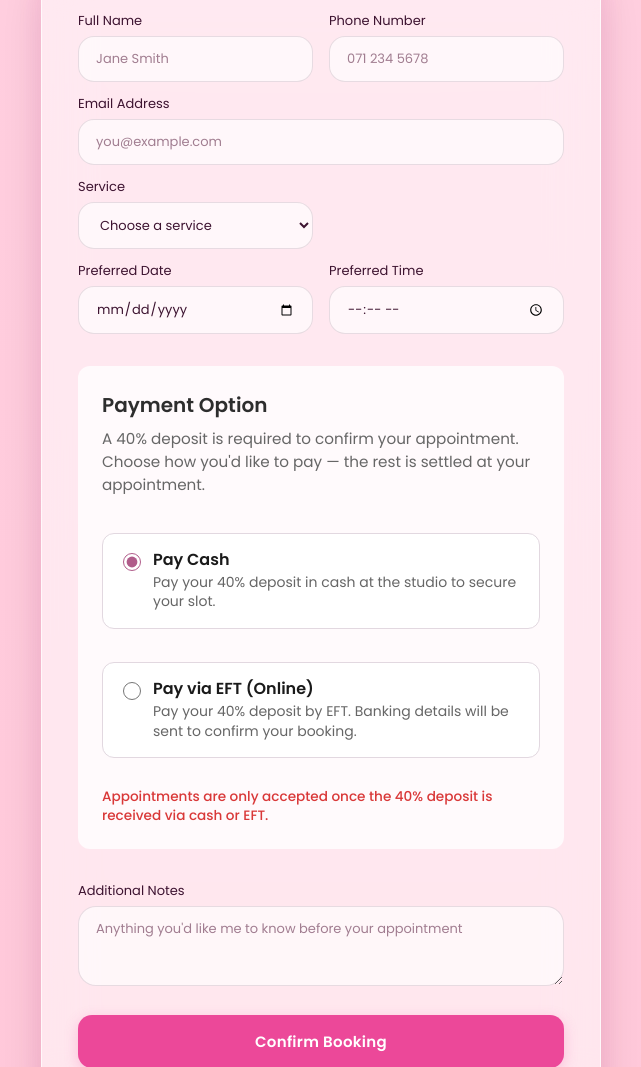
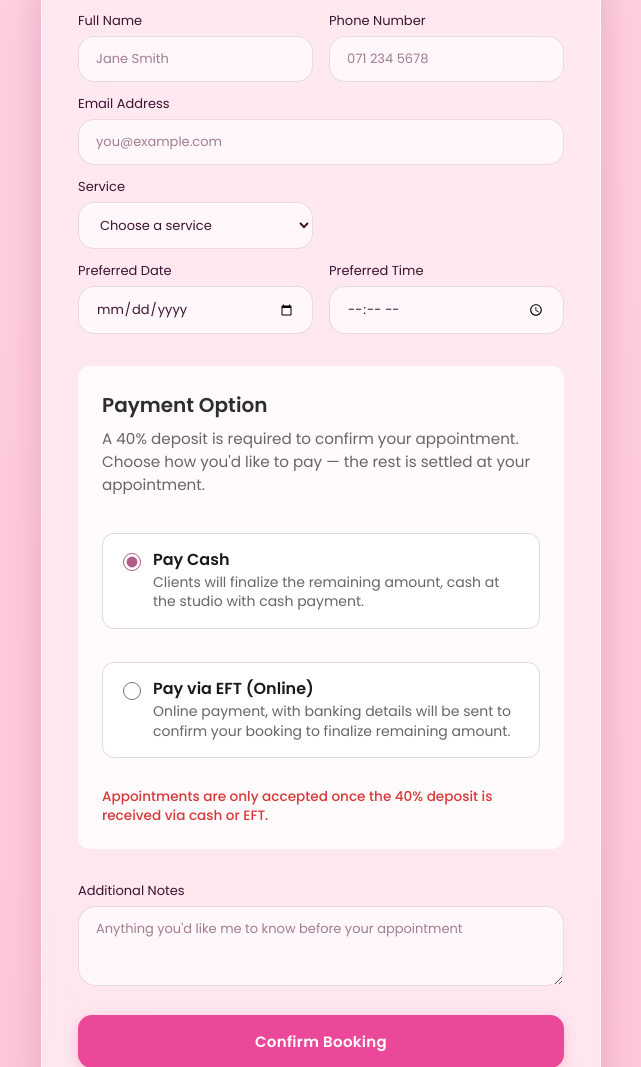
Before and after one commit to saint-kgopotsombuli8/Lashbyme, a Flask app: page / in a window 1280 px wide. Shown: the part 3152-4219 px from the top of the page, without its empty margins (319-960 px from the left). Run offline with Flask 3, Linux system fonts and the light colour scheme; some web fonts are replaced.

Commit message:
Made updates again at the home page

```diff
--- a/templates/home.html
+++ b/templates/home.html
@@ -240,7 +240,7 @@
                 <input type="radio" name="payment_method" value="cash" checked>
                 <div class="card-content">
                 <span class="card-title">Pay Cash</span>
-                <p>Pay your 40% deposit in cash at the studio to secure your slot.</p>
+                <p>Clients will finalize the remaining amount, cash at the studio with cash payment.</p>
                 </div>
                 </label>
 
@@ -248,7 +248,7 @@
                 <input type="radio" name="payment_method" value="eft">
                 <div class="card-content">
                 <span class="card-title">Pay via EFT (Online)</span>
-                <p>Pay your 40% deposit by EFT. Banking details will be sent to confirm your booking.</p>
+                <p>Online payment, with banking details will be sent to confirm your booking to finalize remaining amount.</p>
                 </div>
                 </label>
             </div>
```
